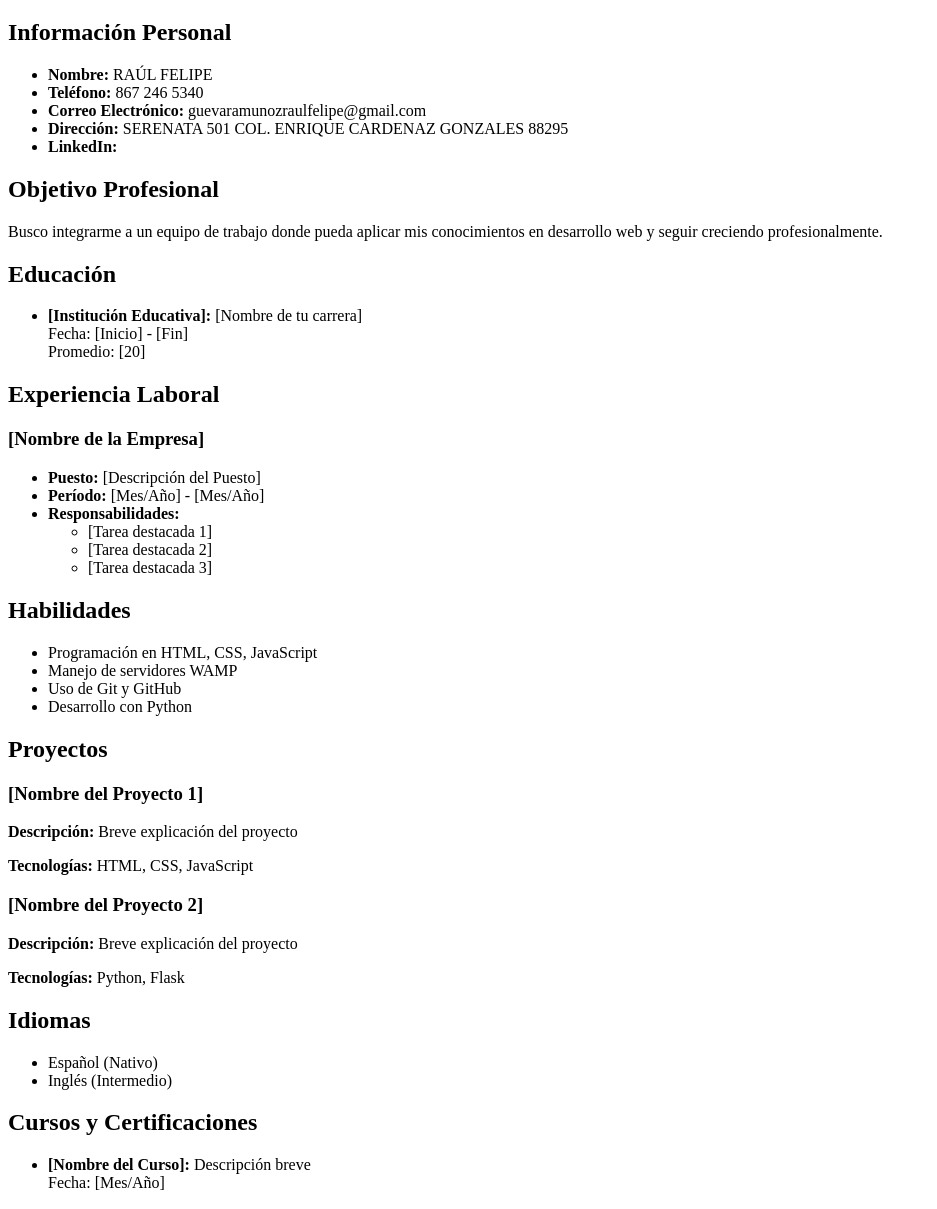
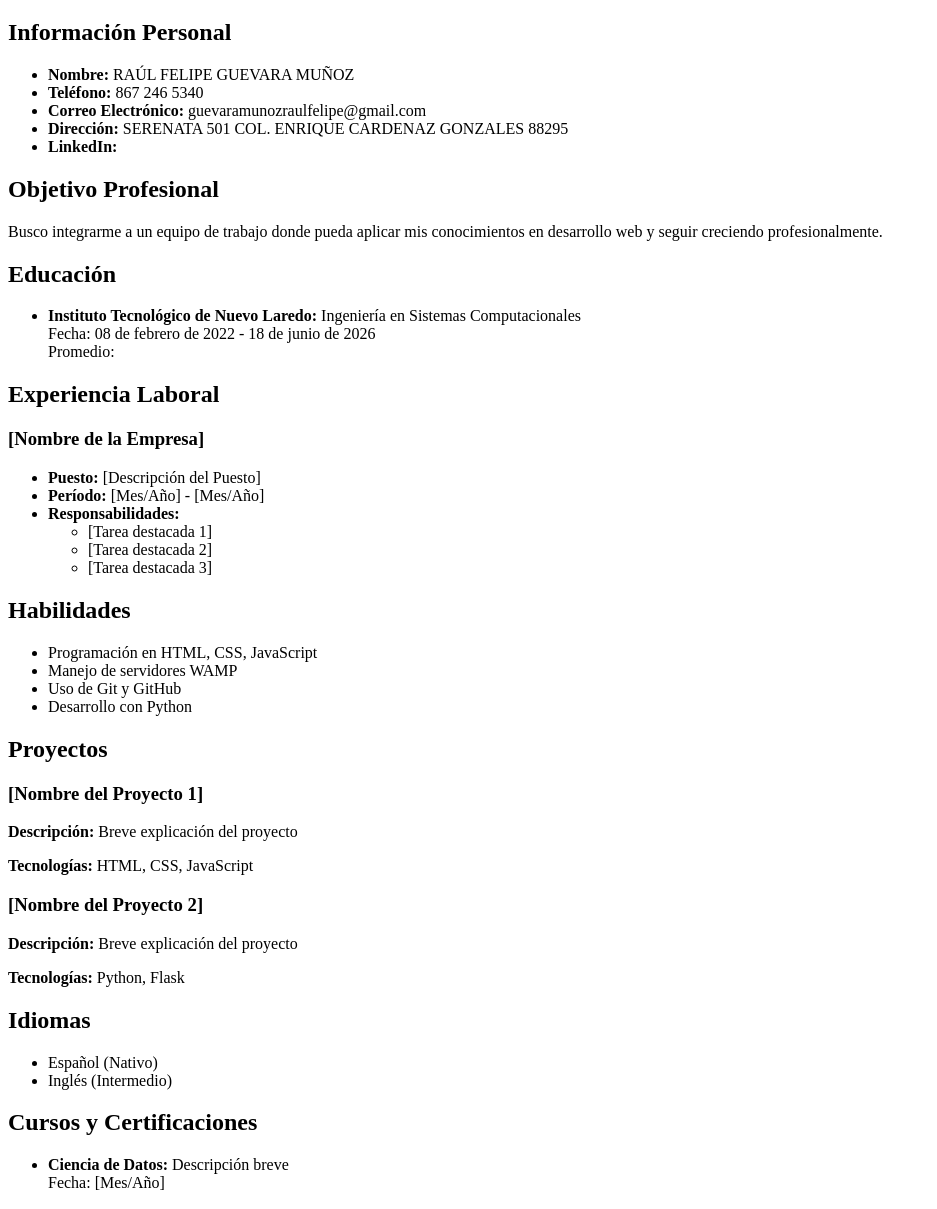
Before and after one commit to 22100194-RaulFGM/ProgramacionWeb, a plain HTML site: page Parcial1/2.CV/CV.html in a window 1280 px wide. Shown: the part 61-1270 px from the top of the page, without its empty margins (0-937 px from the left). Drawn offline with Linux system fonts and the light colour scheme.

Commit message:
Se subio documento word de la Unidad1

```diff
--- a/Parcial1/2.CV/CV.html
+++ b/Parcial1/2.CV/CV.html
@@ -11,7 +11,7 @@
 
     <h2>Información Personal</h2>
     <ul>
-        <li><strong>Nombre:</strong> RAÚL FELIPE </li>
+        <li><strong>Nombre:</strong> RAÚL FELIPE GUEVARA MUÑOZ</li>
         <li><strong>Teléfono:</strong> 867 246 5340 </li>
         <li><strong>Correo Electrónico:</strong> guevaramunozraulfelipe@gmail.com </li>
         <li><strong>Dirección:</strong> SERENATA 501 COL. ENRIQUE CARDENAZ GONZALES 88295 </li>
@@ -23,9 +23,9 @@
 
     <h2>Educación</h2>
     <ul>
-        <li><strong>[Institución Educativa]:</strong> [Nombre de tu carrera] <br>
-            Fecha: [Inicio] - [Fin] <br>
-            Promedio: [20]
+        <li><strong>Instituto Tecnológico de Nuevo Laredo:</strong> Ingeniería en Sistemas Computacionales <br>
+            Fecha: 08 de febrero de 2022 - 18 de junio de 2026 <br>
+            Promedio:
         </li>
     </ul>
 
@@ -68,7 +68,7 @@
 
     <h2>Cursos y Certificaciones</h2>
     <ul>
-        <li><strong>[Nombre del Curso]:</strong> Descripción breve <br>
+        <li><strong>Ciencia de Datos:</strong> Descripción breve <br>
             Fecha: [Mes/Año]
         </li>
     </ul>
```
Also changed, not shown: 1 other file.
